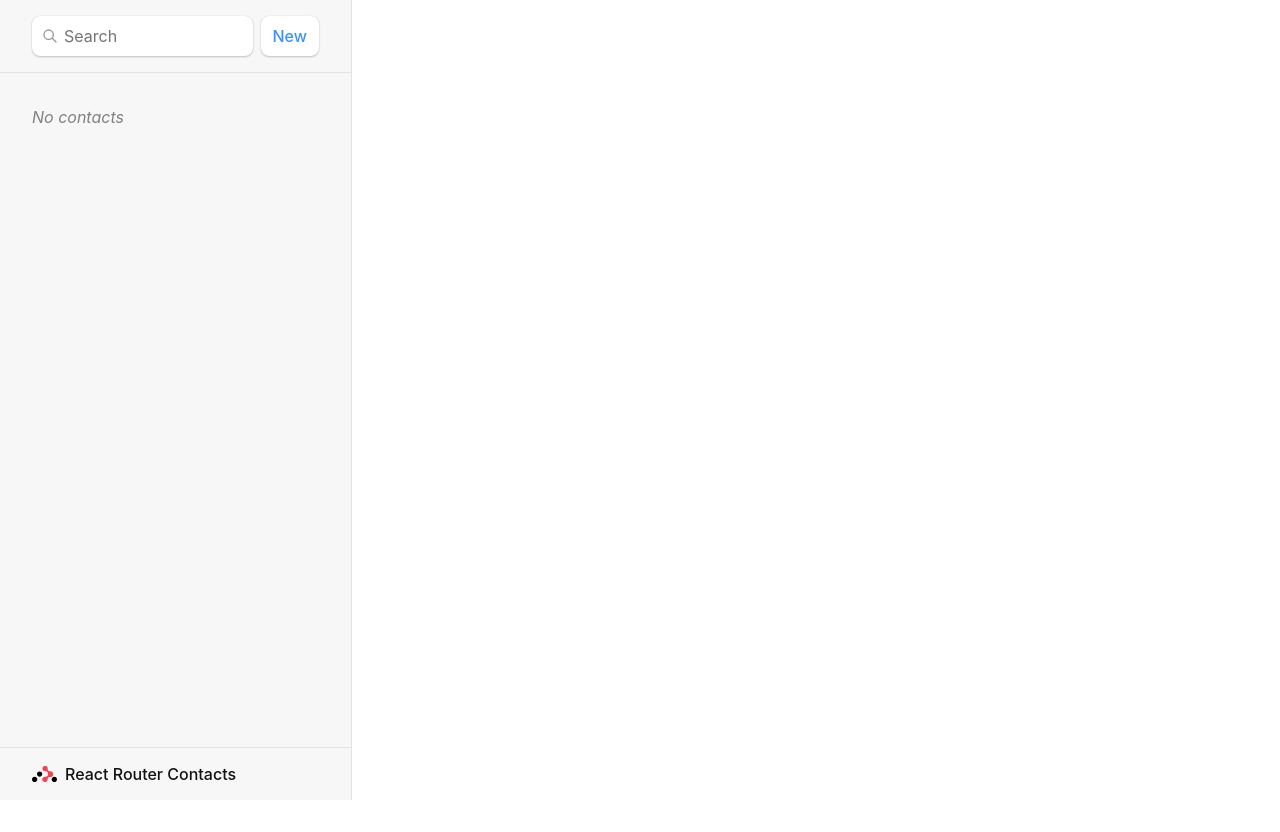
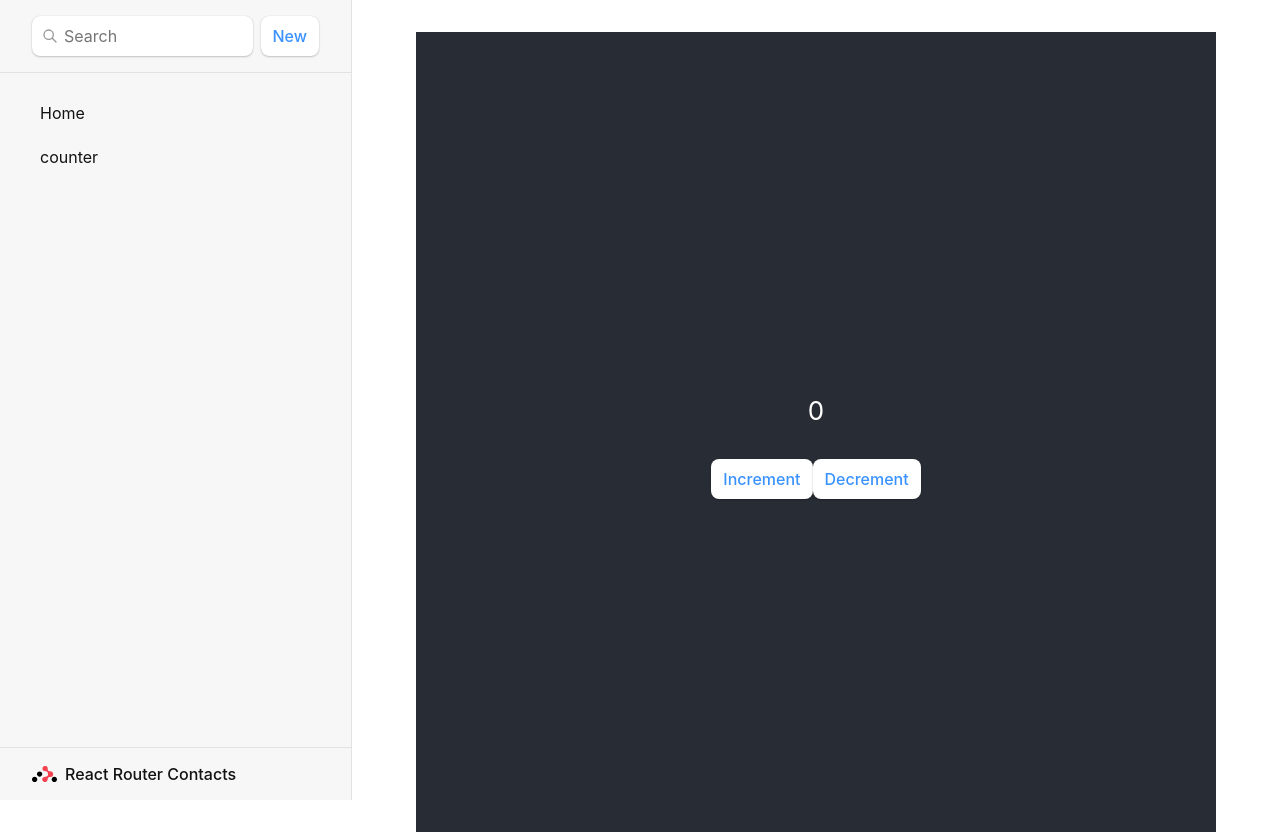
Before and after one commit to panthsolanki/code-sample, a React (Create React App) app in the folder react/basics/: page / in a window 1280 px wide. Before the commit the page ends 800 px from the top, so only its background shows below. Built offline with nearby package versions, Linux system fonts and the light colour scheme.

Commit message:
root navigation links updated

```diff
--- a/react/basics/src/index.js
+++ b/react/basics/src/index.js
@@ -4,22 +4,39 @@ import {
   createBrowserRouter,
   RouterProvider,
 } from "react-router-dom";
-// import App from './App';
+import App from "./App";
+import Counter from './components/Counter/Counter.js';
 import './index.css';
 import ErrorPage from "./pages/ErrorPage/ErrorPage";
 import reportWebVitals from './reportWebVitals';
 import Contact from "./routes/contact";
-import Root, { loader as rootLoader } from "./routes/root";
+import ContactRoot, { loader as rootLoader } from "./routes/contactRoot";
+import Root from "./routes/root";
 
 const router = createBrowserRouter([
   {
     path: "/",
     element: <Root />,
     errorElement: <ErrorPage />,
+    children: [
+      {
+        path: "/",
+        element: <App />,
+      },
+      {
+        path: "/counter",
+        element: <Counter />,
+      },
+    ],
+  },
+  {
+    path: "/contacts",
+    element: <ContactRoot />,
+    errorElement: <ErrorPage />,
     loader: rootLoader,
     children: [
       {
-        path: "contacts/:contactId",
+        path: "/contacts/:contactId",
         element: <Contact />,
       },
     ],
--- a/react/basics/src/routes/root.jsx
+++ b/react/basics/src/routes/root.jsx
@@ -1,13 +1,7 @@
-import { Link, Outlet, useLoaderData } from "react-router-dom";
-import { getContacts } from "../utils/contacts";
-
-export async function loader() {
-  const contacts = await getContacts();
-  return { contacts };
-}
+import { Link, Outlet } from "react-router-dom";
+import routeLinks from "../utils/routeLinkConstant";
 
 export default function Root() {
-  const { contacts } = useLoaderData();
   return (
     <>
       <div id="sidebar">
@@ -36,26 +30,19 @@ export default function Root() {
           </form>
         </div>
         <nav>
-        {contacts.length ? (
+        {routeLinks.length ? (
             <ul>
-              {contacts.map((contact) => (
-                <li key={contact.id}>
-                  <Link to={`contacts/${contact.id}`}>
-                    {contact.first || contact.last ? (
-                      <>
-                        {contact.first} {contact.last}
-                      </>
-                    ) : (
-                      <i>No Name</i>
-                    )}{" "}
-                    {contact.favorite && <span>★</span>}
+              {routeLinks.map((link) => (
+                <li key={link.id}>
+                  <Link to={link.url}>
+                    {link.name}
                   </Link>
                 </li>
               ))}
             </ul>
           ) : (
             <p>
-              <i>No contacts</i>
+              <i>No Nav</i>
             </p>
           )}
         </nav>
--- /dev/null
+++ b/react/basics/src/utils/routeLinkConstant.js
@@ -0,0 +1,11 @@
+const routeLinks = [{
+  id: 1,
+  name: 'Home',
+  url: '/'
+},{
+  id: 2,
+  name: 'counter',
+  url: '/counter'
+}]
+
+export default routeLinks;
```
